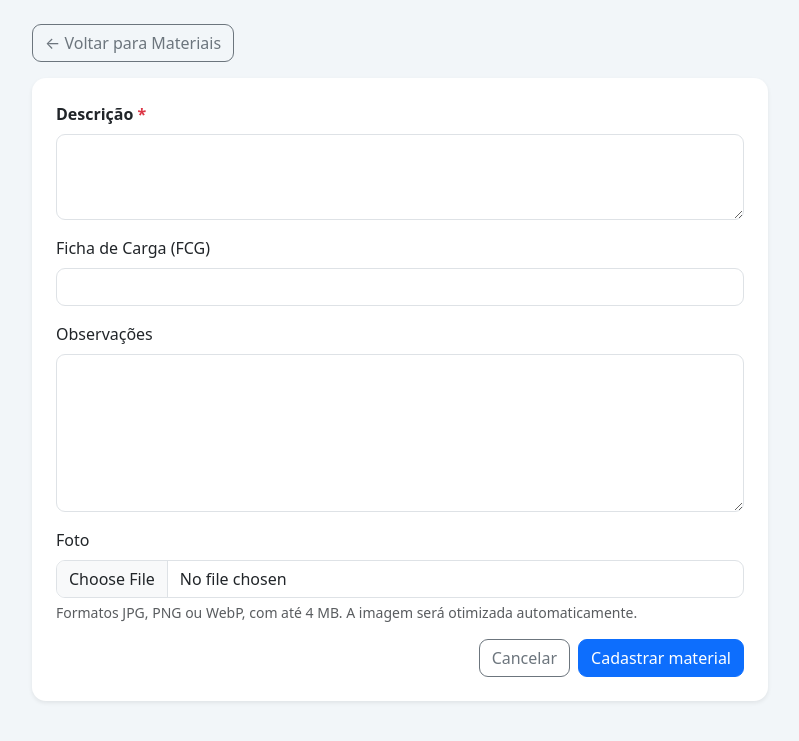
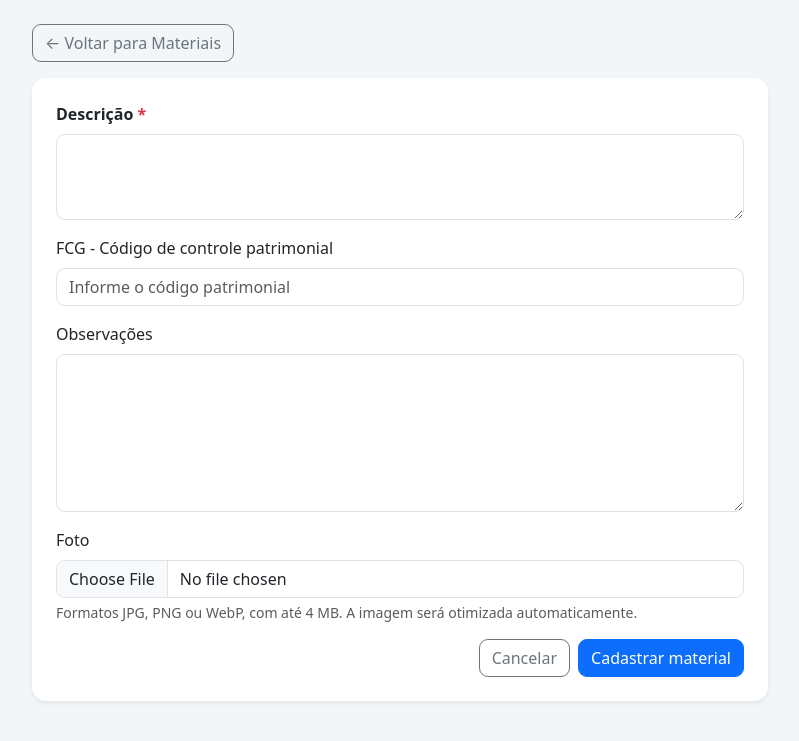
Before and after one commit to Adelmoliveira/sistema-pelada, a Python web app: template templates/material_form.html in a window 1280 px wide. Shown: the top 741 px of the page, without its empty margins (240-1039 px from the left). Run offline with Jinja, Linux system fonts and the light colour scheme; the template is opened without the code that fills it, so the values that code supplies are empty.

Commit message:
Esclarece FCG como codigo patrimonial

```diff
--- a/src/routes/infra.py
+++ b/src/routes/infra.py
@@ -17,7 +17,7 @@ def material_form_values():
         raise ValueError("A descrição deve ter no máximo 500 caracteres.")
     load_sheet = request.form.get("load_sheet", "").strip()
     if len(load_sheet) > 100:
-        raise ValueError("A Ficha de Carga deve ter no máximo 100 caracteres.")
+        raise ValueError("O código patrimonial FCG deve ter no máximo 100 caracteres.")
     notes = request.form.get("notes", "").strip()
     if len(notes) > 5000:
         raise ValueError("As observações devem ter no máximo 5.000 caracteres.")
--- a/templates/material_detail.html
+++ b/templates/material_detail.html
@@ -15,7 +15,7 @@
     <div class="col-lg-4 text-center">{% if material.photo_data %}<img class="material-photo" src="{{material.photo_data}}" alt="Foto de {{material.description}}">{% else %}<div class="material-photo-placeholder">Sem foto</div>{% endif %}</div>
     <div class="col-lg-8">
       <small class="text-muted">Descrição</small><h1 class="h4 mt-1 mb-4">{{material.description}}</h1>
-      <div class="row g-3 mb-4"><div class="col-sm-6"><small class="text-muted">Ficha de Carga (FCG)</small><div class="fw-semibold">{{material.load_sheet or 'Não informada'}}</div></div>
+      <div class="row g-3 mb-4"><div class="col-sm-6"><small class="text-muted">FCG - Código de controle patrimonial</small><div class="fw-semibold">{{material.load_sheet or 'Não informado'}}</div></div>
       <div class="col-sm-6"><small class="text-muted">Cadastrado em</small><div>{{material.created_at|brdate}}</div></div></div>
       <small class="text-muted">Observações</small><div class="material-notes mt-1">{{material.notes or 'Nenhuma observação.'}}</div>
     </div>
--- a/templates/material_form.html
+++ b/templates/material_form.html
@@ -11,8 +11,8 @@
       <input type="hidden" name="csrf_token" value="{{csrf_token()}}">
       <label class="form-label fw-semibold" for="description">Descrição <span class="text-danger">*</span></label>
       <textarea class="form-control mb-3" id="description" name="description" rows="3" maxlength="500" required>{{request.form.get('description', material.description if material else '')}}</textarea>
-      <label class="form-label" for="load-sheet">Ficha de Carga (FCG)</label>
-      <input class="form-control mb-3" id="load-sheet" name="load_sheet" maxlength="100" value="{{request.form.get('load_sheet', material.load_sheet if material else '')}}">
+      <label class="form-label" for="load-sheet">FCG - Código de controle patrimonial</label>
+      <input class="form-control mb-3" id="load-sheet" name="load_sheet" maxlength="100" placeholder="Informe o código patrimonial" value="{{request.form.get('load_sheet', material.load_sheet if material else '')}}">
       <label class="form-label" for="notes">Observações</label>
       <textarea class="form-control mb-3" id="notes" name="notes" rows="6" maxlength="5000">{{request.form.get('notes', material.notes if material else '')}}</textarea>
       <label class="form-label" for="photo">Foto</label>
```
Also changed, not shown: tests/test_mercadopago.py (+1 -0 lines).
